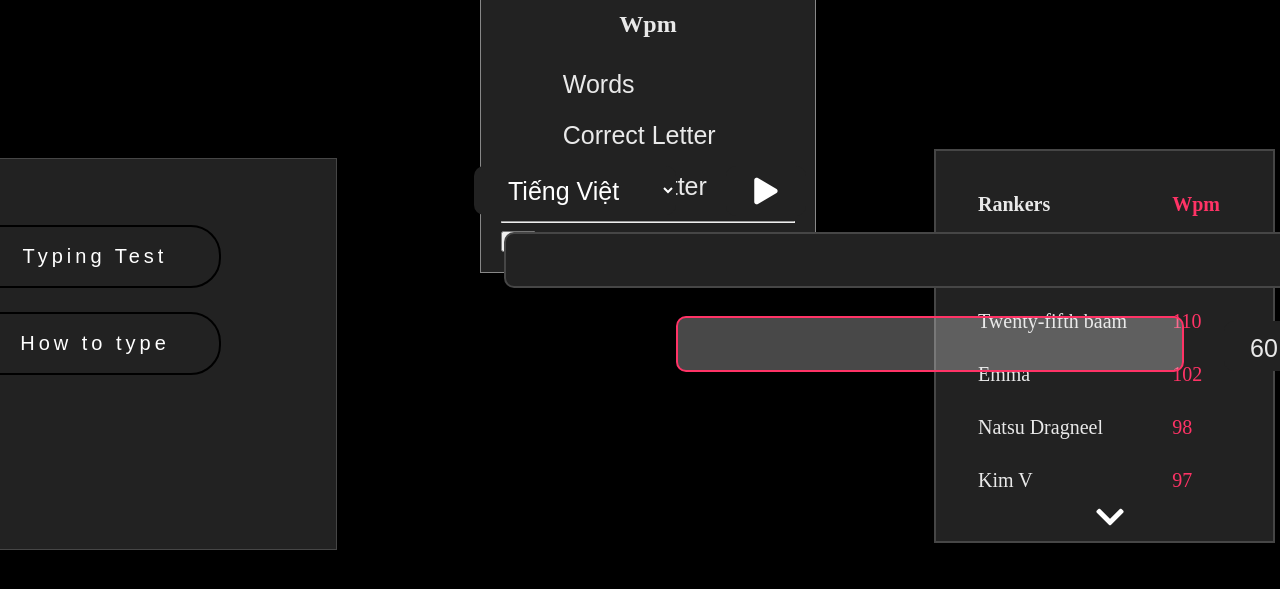
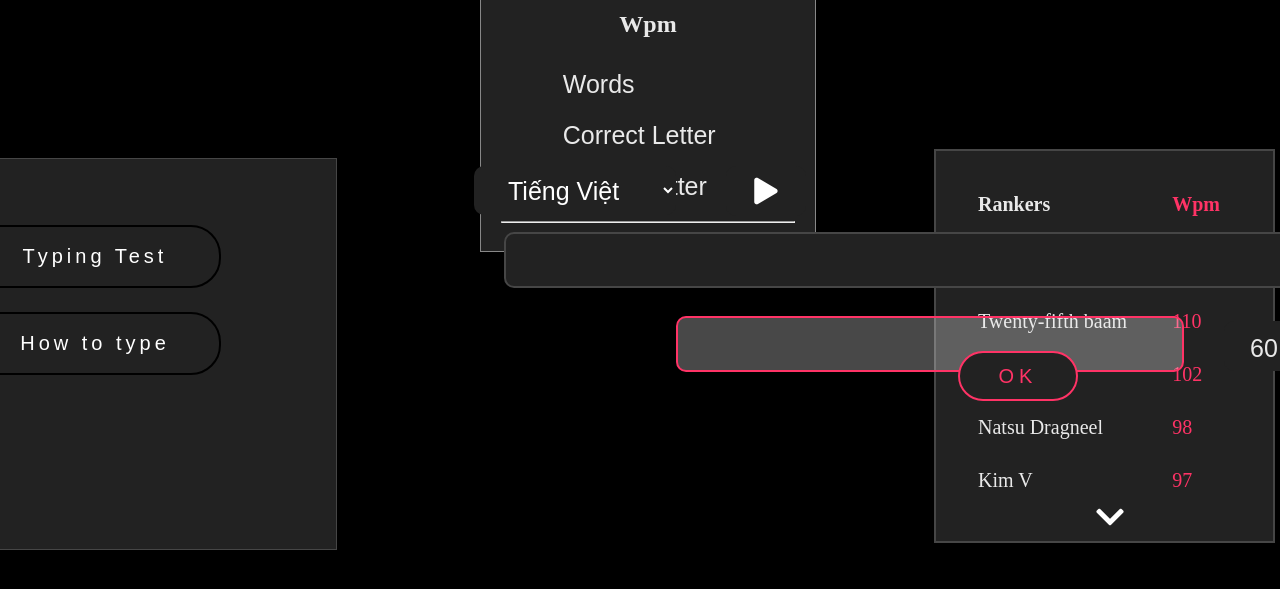
Before and after one commit to quyen26499/typing-practice, a plain HTML site: page www/index.html in a window 1280 px wide. Shown: the part 107-696 px from the top of the page. Drawn offline with nearby package versions, Linux system fonts and the light colour scheme; a script that the page names is missing.

Commit message:
css closing modal

```diff
--- a/www/index.css
+++ b/www/index.css
@@ -259,3 +259,26 @@ body {
     padding-left: 60px;
 
 }
+#closeModal {
+    display: block;
+    position: absolute;
+    background-color: #222222;
+    color: #ff3366;
+    text-decoration: none;
+    text-align: center;
+    width: 120px;
+    height: 50px;
+    top: 450px;
+    left: 950px;
+    letter-spacing: 5px;
+    font-family: Arial, Helvetica, sans-serif;
+    font-size: 20px;
+
+    border-radius: 30px;
+    border: 2px solid #ff3366;
+    transition-duration: 0.4s;
+}
+#closeModal:hover {
+    background-color: #ff3366;
+    color: white;
+}
```
